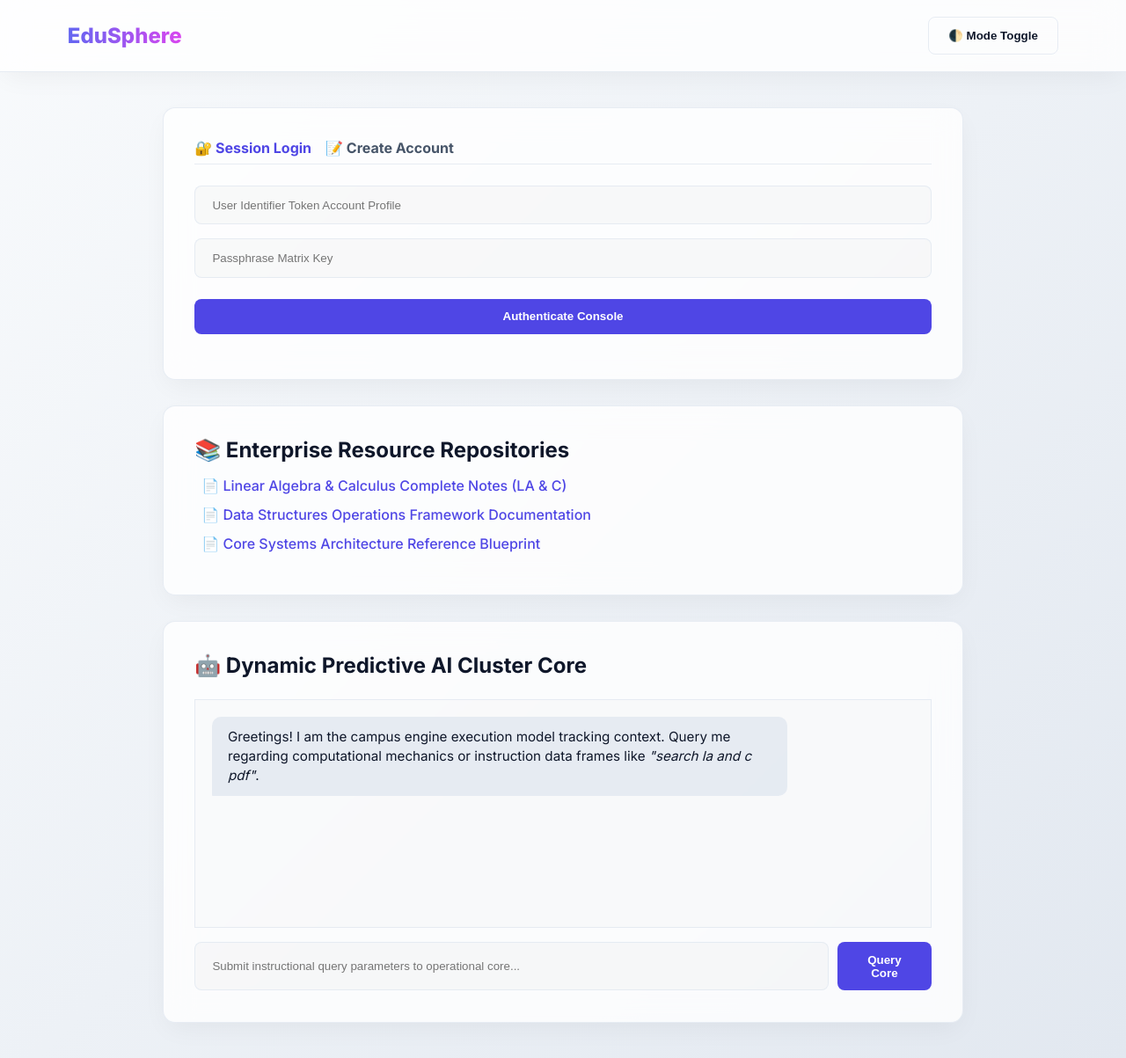
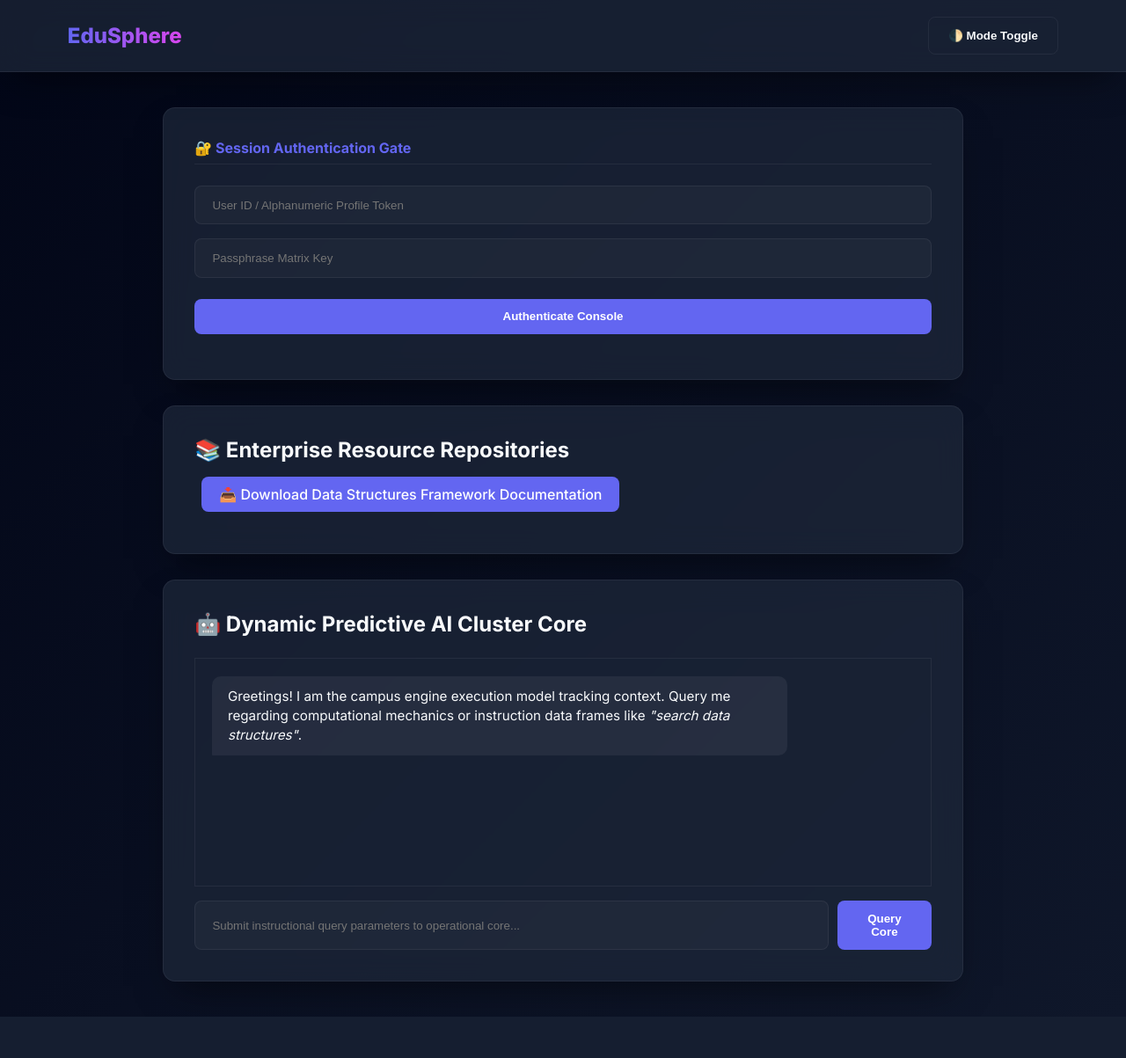
Before and after one commit to ASFIYA11/EduSphere-College-System, a Flask app: page / in a window 1280 px wide. Shown: the whole page at 88% size. After the commit the page ends 1156 px from the top, so only its background shows below. Run offline with Flask 3, Linux system fonts and the light colour scheme; some libraries are stand-ins or nearby versions.

Commit message:
Update index.html

```diff
--- a/templates/index.html
+++ b/templates/index.html
@@ -1,11 +1,13 @@
 <!DOCTYPE html>
-<html lang="en" data-theme="light">
+<html lang="en" data-theme="dark">
 <head>
     <meta charset="UTF-8">
     <meta name="viewport" content="width=device-width, initial-scale=1.0">
     <title>EduSphere | Unified Enterprise Node</title>
     <link href="https://fonts.googleapis.com/css2?family=Inter:wght@400;500;600;700;800&display=swap" rel="stylesheet">
     <link rel="stylesheet" href="/static/css/style.css">
+    <link rel="icon" type="image/png" href="/static/favicon.png">
+    <script src="https://cdn.jsdelivr.net/npm/sweetalert2@11"></script>
 </head>
 <body>
 
@@ -20,26 +22,13 @@
     <main class="container">
         <section id="auth-section" class="card">
             <div class="auth-tabs" style="display: flex; gap: 1rem; margin-bottom: 1.5rem; border-bottom: 1px solid var(--border-color); padding-bottom: 0.5rem;">
-                <span id="tab-login" class="auth-tab active" style="font-weight: 700; cursor: pointer; color: var(--primary);">🔐 Session Login</span>
-                <span id="tab-register" class="auth-tab" style="font-weight: 700; cursor: pointer; color: var(--text-muted);">📝 Create Account</span>
+                <span id="tab-login" class="auth-tab active" style="font-weight: 700; cursor: pointer; color: var(--primary);">🔐 Session Authentication Gate</span>
             </div>
 
             <form id="login-form">
-                <input type="text" id="username" placeholder="User Identifier Token Account Profile" required>
+                <input type="text" id="username" placeholder="User ID / Alphanumeric Profile Token" required>
                 <input type="password" id="password" placeholder="Passphrase Matrix Key" required>
                 <button type="submit" class="btn-primary" style="width: 100%; margin-top: 0.5rem;">Authenticate Console</button>
-            </form>
-
-            <form id="register-form" style="display: none;">
-                <input type="text" id="reg-username" placeholder="Choose Unique Username (e.g. STU105)" required>
-                <input type="password" id="reg-password" placeholder="Create Strong Security Password" required>
-
-                <select id="reg-role" style="width: 100%; padding: 0.85rem 1.2rem; margin-bottom: 1rem; border-radius: 8px; border: 1px solid var(--border-color); background: var(--card-bg); color: var(--text-main); outline: none; cursor: pointer;">
-                    <option value="student">👨‍🎓 Student Account</option>
-                    <option value="faculty">👩‍🏫 Faculty Account</option>
-                </select>
-
-                <button type="submit" class="btn-primary" style="width: 100%; margin-top: 0.5rem;">Register New Credentials</button>
             </form>
 
             <p id="auth-status-msg" style="margin-top: 1rem; text-align: center; font-weight: 500;"></p>
@@ -49,17 +38,19 @@
 
         <section id="materials-section" class="card">
             <h2>📚 Enterprise Resource Repositories</h2>
-            <ul id="materials-list" style="margin-top: 1rem; padding-left: 0.5rem;">
-                <li><a href="/static/materials/la_notes.txt" download target="_blank">📄 Linear Algebra & Calculus Complete Notes (LA & C)</a></li>
-                <li><a href="/static/materials/ds_notes.txt" download target="_blank">📄 Data Structures Operations Framework Documentation</a></li>
-                <li><a href="/static/materials/sys_notes.txt" download target="_blank">📄 Core Systems Architecture Reference Blueprint</a></li>
+            <ul id="materials-list" style="margin-top: 1rem; padding-left: 0.5rem; list-style: none;">
+                <li style="margin-bottom: 12px;">
+                    <a href="/static/materials/ds_notes.txt" download="Data_Structures_Notes.txt" class="btn-primary" style="display: inline-block; text-decoration: none; padding: 10px 20px; border-radius: 8px; color: white;">
+                        📥 Download Data Structures Framework Documentation
+                    </a>
+                </li>
             </ul>
         </section>
 
         <section id="ai-section" class="card">
             <h2>🤖 Dynamic Predictive AI Cluster Core</h2>
             <div id="chat-box" class="chat-window">
-                <div class="chat-msg ai">Greetings! I am the campus engine execution model tracking context. Query me regarding computational mechanics or instruction data frames like <em>"search la and c pdf"</em>.</div>
+                <div class="chat-msg ai">Greetings! I am the campus engine execution model tracking context. Query me regarding computational mechanics or instruction data frames like <em>"search data structures"</em>.</div>
             </div>
             <div class="chat-input-container">
                 <input type="text" id="ai-query" placeholder="Submit instructional query parameters to operational core...">
```
